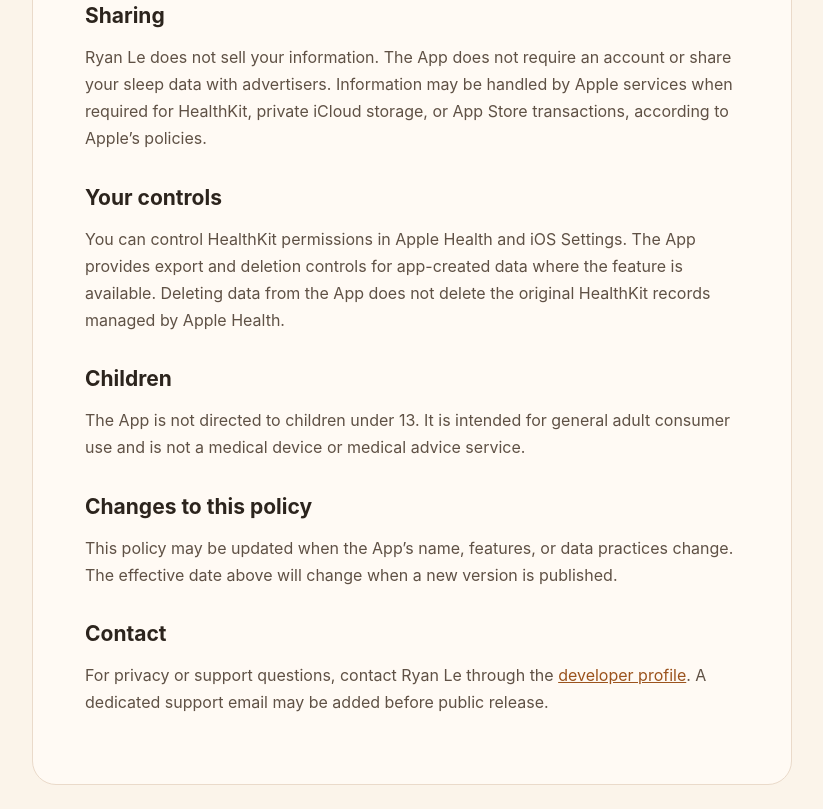
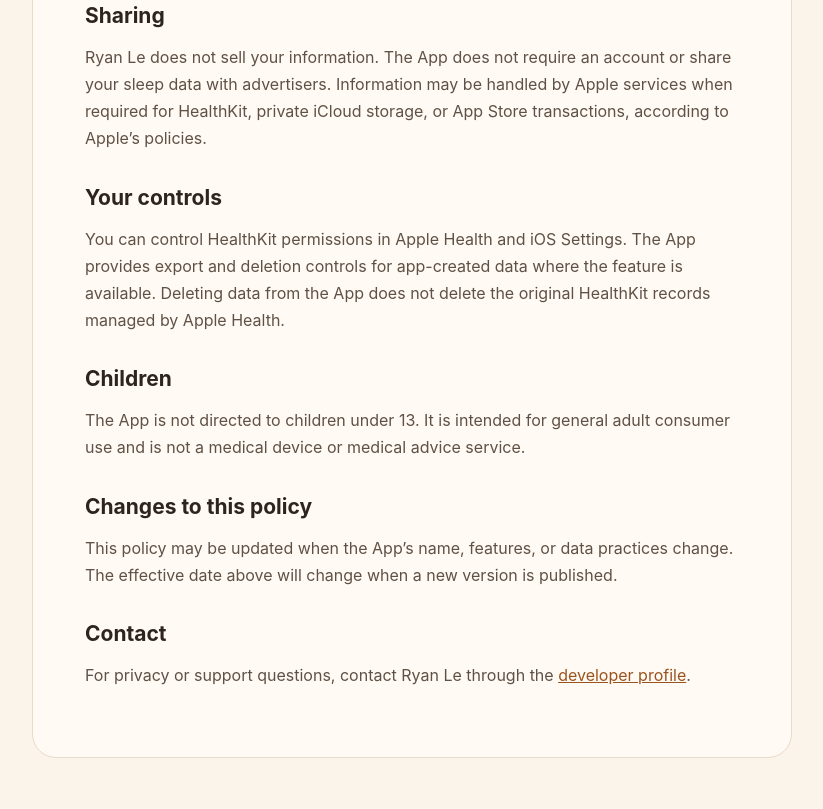
Before and after one commit to ryanleonduty/sleep-app-privacy, a plain HTML site: page privacy/index.html in a window 1280 px wide. Shown: the part 1393-2202 px from the top of the page, without its empty margins (228-1051 px from the left). After the commit the page ends 2175 px from the top, so only its background shows below. Drawn offline with Linux system fonts and the light colour scheme.

Commit message:
docs: clarify policy contact

```diff
--- a/privacy/index.html
+++ b/privacy/index.html
@@ -58,7 +58,7 @@
     <p>This policy may be updated when the App’s name, features, or data practices change. The effective date above will change when a new version is published.</p>
 
     <h2>Contact</h2>
-    <p>For privacy or support questions, contact Ryan Le through the <a href="https://github.com/ryanleonduty">developer profile</a>. A dedicated support email may be added before public release.</p>
+    <p>For privacy or support questions, contact Ryan Le through the <a href="https://github.com/ryanleonduty">developer profile</a>.</p>
   </main>
 </body>
 </html>
```
